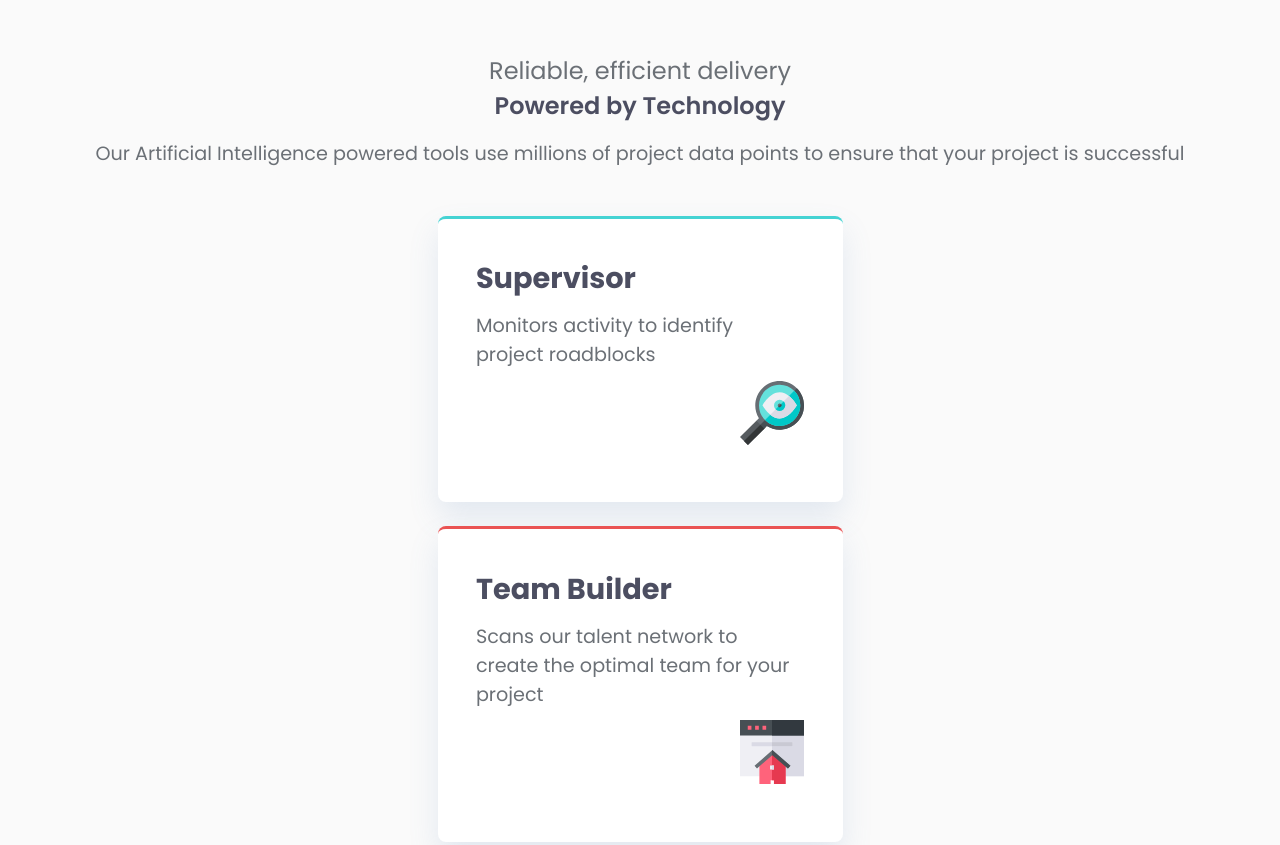
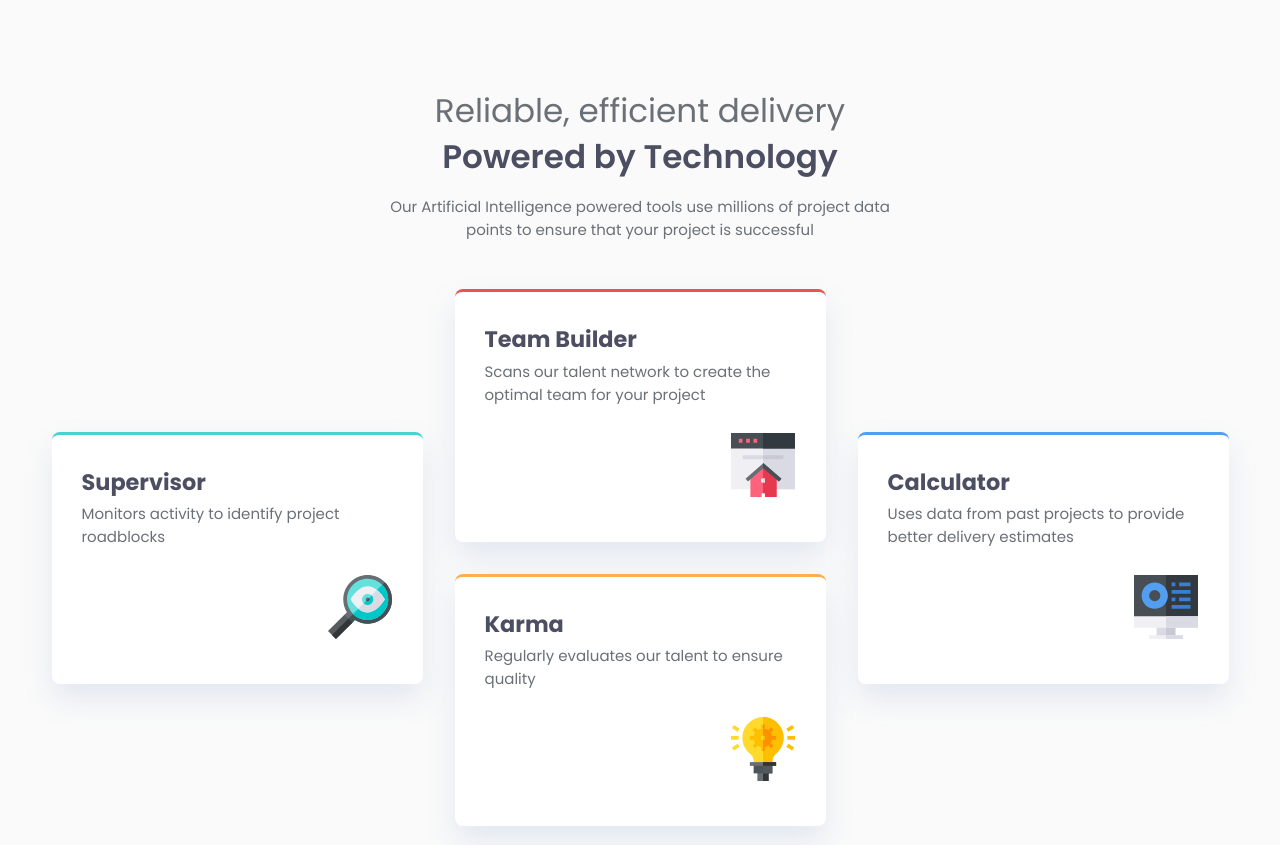
Before and after one commit to MatiasBastarrica/four-card-feature-section-master, a plain HTML site: page index.html in a window 1280 px wide. Shown: the top 845 px of the page. Drawn offline with Linux system fonts and the light colour scheme.

Commit message:
Style and Position the dekstop design

```diff
--- a/index.html
+++ b/index.html
@@ -22,7 +22,7 @@
   </head>
   <body>
     <main>
-      <div class="stack region">
+      <div class="stack region header">
         <h1>
           Reliable, efficient delivery
           <span class="text-accent">Powered by Technology</span>
--- a/styles.css
+++ b/styles.css
@@ -62,7 +62,7 @@ img {
 .column {
   display: flex;
   flex-direction: column;
-  gap: 0.7rem;
+  gap: 0.2rem;
 }
 
 .stack > * + * {
@@ -80,7 +80,7 @@ body {
   font-size: 15px;
   color: var(--grey-400);
   background-color: hsl(0, 0%, 98.04%);
-  font-size: clamp(0.938rem, 0.3vw + 1rem, 1.2rem);
+  font-size: clamp(0.938rem, 0.3vw + 1rem, 0.8rem);
 }
 
 main {
@@ -90,12 +90,16 @@ main {
 h1 {
   font-weight: var(--fw-400);
   text-align: center;
-  font-size: clamp(1.5rem, 0.5vw + 1rem, 1.9rem);
+  font-size: clamp(1.5rem, 0.8vw + 1.4rem, 2.4rem);
 }
 
 h1 span {
   font-weight: var(--fw-600);
   display: block;
+}
+
+h2 {
+  font-size: clamp(1.3rem, 0.8vw + 1.2rem, 1.4rem);
 }
 
 .subtitle {
@@ -108,10 +112,69 @@ h1 span {
   border-radius: 0.5rem;
   padding: 2em 2em 3em;
   box-shadow: 0 15px 30px rgba(91, 133, 185, 0.15);
-  max-width: 405px;
   margin-inline: auto;
 }
 
 .grid article img {
   align-self: flex-end;
+  margin-top: 1.5rem;
 }
+
+@media (min-width: 33em) {
+  main {
+    padding: 4rem 0;
+  }
+
+  .header {
+    max-width: 55ch;
+    margin: 0 auto;
+  }
+
+  h1 {
+    line-height: 1.4;
+  }
+
+  .grid > * {
+    margin: 0;
+  }
+
+  .grid article {
+    margin-inline: 0;
+  }
+
+  .grid {
+    max-width: 1225px;
+    padding: 1.5rem;
+    margin-inline: auto;
+    display: grid;
+    grid-template-columns: 1fr 1fr;
+    gap: 2rem;
+  }
+}
+
+@media (min-width: 55em) {
+  .grid {
+    grid-template-columns: repeat(3, 1fr);
+    grid-template-rows: repeat(4, 1fr);
+  }
+
+  .grid article.border-top-cyan {
+    grid-column: 1;
+    grid-row: 2 / span 2;
+  }
+
+  .grid article.border-top-red {
+    grid-column: 2;
+    grid-row: 1 / span 2;
+  }
+
+  .grid article.border-top-orange {
+    grid-column: 2;
+    grid-row: 3 / span 2;
+  }
+
+  .grid article.border-top-blue {
+    grid-column: 3;
+    grid-row: 2 / span 2;
+  }
+}
```
